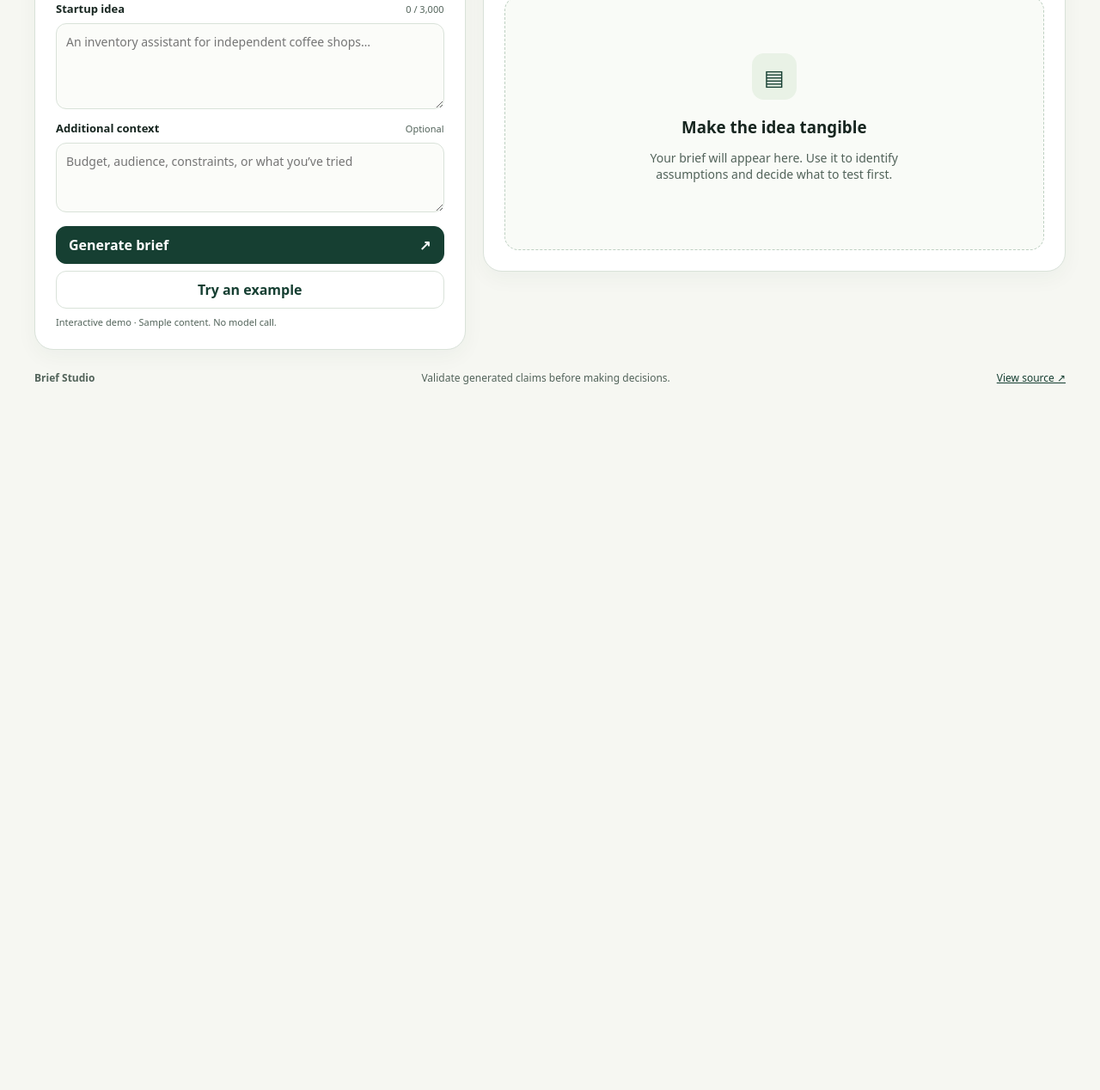
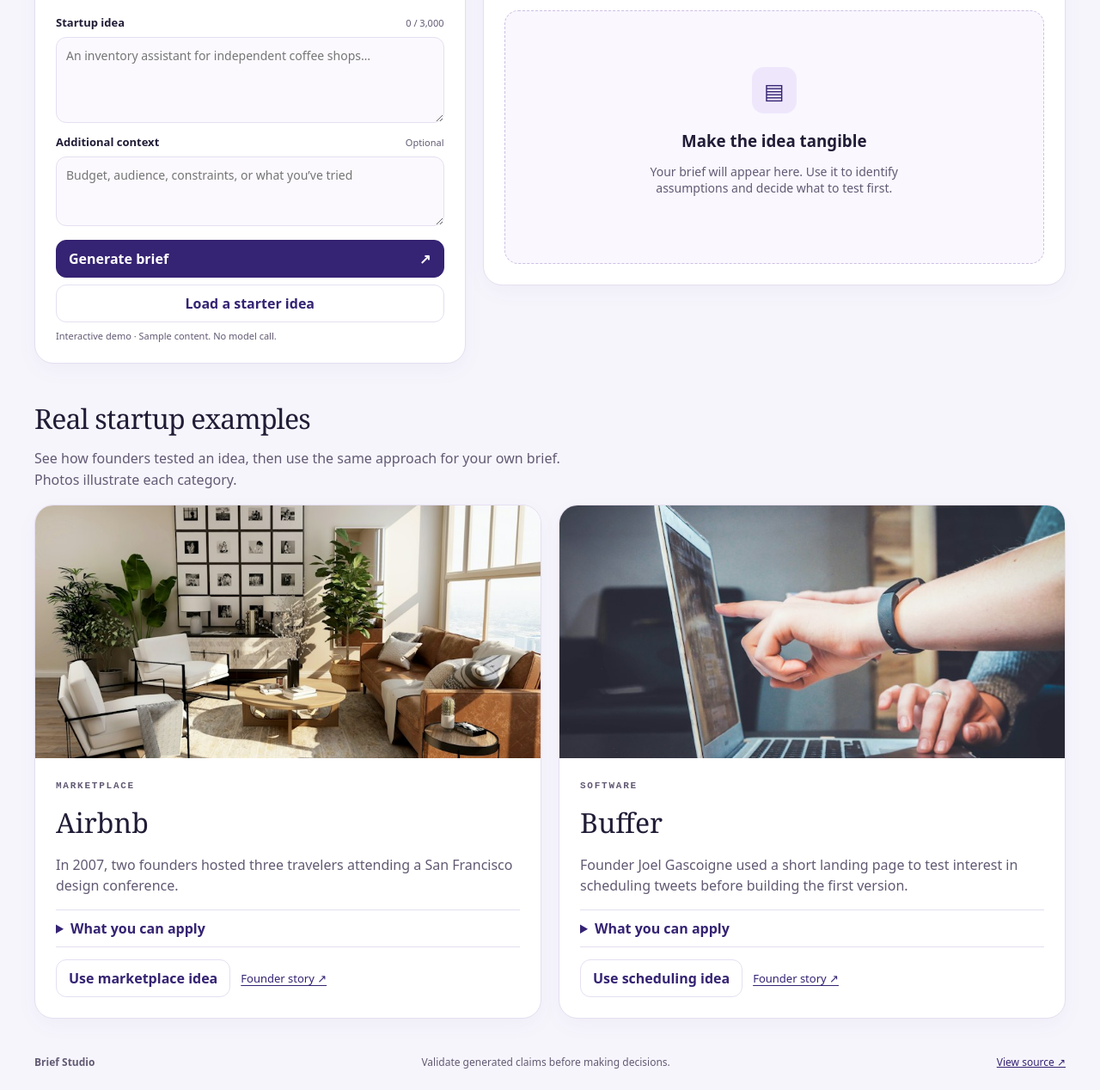
Before and after one commit to vams2krish/GenAI-Startup-Brief-Agent, a website: page ui/public/index.html in a window 1280 px wide. Shown: the part 561-1829 px from the top of the page at 86% size. Before the commit the page ends 1033 px from the top, so only its background shows below. Drawn offline with Linux system fonts and the light colour scheme; no server answers.

Commit message:
Add photographed startup case studies and violet design

```diff
--- a/ui/public/app.js
+++ b/ui/public/app.js
@@ -3,12 +3,33 @@ const idea = el('idea'), extra = el('extra'), status = el('status');
 let brief = '', local = false;
 const count = () => el('count').textContent = idea.value.length.toLocaleString('en-US') + ' / 3,000';
 idea.addEventListener('input',count);
-el('example').onclick = () => {
-  idea.value = 'A scheduling assistant for independent fitness coaches.';
-  extra.value = 'Start with solo coaches who use spreadsheets. Test a paid pilot before building integrations.';
+const examples = {
+  starter: ['A scheduling assistant for independent fitness coaches.',
+    'Start with solo coaches who use spreadsheets. Test a paid pilot before building integrations.'],
+  airbnb: ['An event-stay marketplace matching local hosts with conference attendees.',
+    'Start with one neighborhood and one event. Arrange the first bookings manually and track repeat interest from hosts and guests. Inspired by Airbnb’s first hosted stays.'],
+  buffer: ['A social post scheduler for independent creators who publish in batches.',
+    'Test interest with a landing page that describes the workflow and shows a paid plan. Invite visitors to a pilot before building integrations. Inspired by Buffer’s early landing-page test.']
+};
+function loadExample(key) {
+  const example = examples[key];
+  if (!example) return;
+  if ((idea.value.trim() || extra.value.trim()) &&
+      !examplesMatchDraft() && !window.confirm('Replace your current idea and context with this example?')) return;
+  [idea.value, extra.value] = example;
   count();
-  idea.focus();
-};
+  el('error').hidden = true;
+  idea.focus({preventScroll:true});
+  el('workspace').scrollIntoView({block:'start'});
+}
+function examplesMatchDraft() {
+  return Object.values(examples).some(([input, notes]) => idea.value === input && extra.value === notes);
+}
+el('example').onclick = () => loadExample('starter');
+for (const button of document.querySelectorAll('[data-example]')) {
+  button.addEventListener('click', () => loadExample(button.dataset.example));
+}
+
 const configReady = fetch('./api/config',{signal:AbortSignal.timeout(2500)}).then(async response => {
   if (!response.ok) return;
   const {models} = await response.json();
--- a/ui/public/index.html
+++ b/ui/public/index.html
@@ -1,13 +1,35 @@
 <!doctype html>
 <html lang="en"><head><meta charset="utf-8"><meta name="viewport" content="width=device-width,initial-scale=1"><title>Brief Studio — Startup planning workspace</title><link rel="stylesheet" href="./styles.css"><script type="module" src="./app.js"></script></head>
 <body><header><div class="shell nav"><a class="brand" href="./"><b>✳</b> Brief Studio</a><span id="mode" class="badge">◉ Demo workspace</span></div></header>
-<main class="shell"><section class="hero"><p class="label">BRIEF STUDIO / WORKSPACE</p><h1>Give your idea<br><em>a first draft.</em></h1><p>Turn a rough startup idea into a structured brief you can critique, share, and build on.</p><span class="star" aria-hidden="true">✳</span></section>
-<div class="workspace"><section class="card"><p class="label">01 / INPUT</p><h2>Shape your idea</h2><p>Start with the problem and who has it.</p>
+<main class="shell"><section class="hero"><h1>Give your idea<br><em>a first draft.</em></h1><p>Turn a rough startup idea into a structured brief you can critique, share, and build on.</p><a class="hero-link" href="#examples">Explore real examples ↓</a></section>
+<div class="workspace" id="workspace"><section class="card"><h2>Shape your idea</h2><p>Start with the problem and who has it.</p>
 <form id="form"><label for="idea">Startup idea <small id="count">0 / 3,000</small></label><textarea id="idea" required maxlength="3000" rows="4" placeholder="An inventory assistant for independent coffee shops…"></textarea>
 <label for="extra">Additional context <small>Optional</small></label><textarea id="extra" maxlength="2000" rows="3" placeholder="Budget, audience, constraints, or what you’ve tried"></textarea>
 <div id="model-field" hidden><label for="model">Ollama model</label><select id="model"></select></div>
-<button class="primary" id="generate">Generate brief <span aria-hidden="true">↗</span></button><button type="button" id="example">Try an example</button></form><p id="note" class="fine">Interactive demo · Sample content. No model call.</p></section>
-<section class="card"><p class="label">02 / OUTPUT</p><h2>Your startup brief</h2><p id="status" role="status">Ready when you are.</p><p id="error" role="alert" hidden></p>
+<button class="primary" id="generate">Generate brief <span aria-hidden="true">↗</span></button><button type="button" id="example">Load a starter idea</button></form><p id="note" class="fine">Interactive demo · Sample content. No model call.</p></section>
+<section class="card"><h2>Your startup brief</h2><p id="status" role="status">Ready when you are.</p><p id="error" role="alert" hidden></p>
 <div id="empty"><span aria-hidden="true">▤</span><h3>Make the idea tangible</h3><p>Your brief will appear here. Use it to identify assumptions and decide what to test first.</p></div>
 <div id="actions" hidden><button id="copy">Copy brief</button><button id="download">Download .md</button></div><article id="result" hidden></article></section></div>
+<section id="examples" class="examples" aria-labelledby="examples-title">
+  <h2 id="examples-title">Real startup examples</h2>
+  <p>See how founders tested an idea, then use the same approach for your own brief. Photos illustrate each category.</p>
+  <div class="example-grid">
+    <article class="card case">
+      <img src="./photos/hosting.jpg" width="800" height="450" loading="lazy" alt="Living room with a sofa and natural light">
+      <div class="case-body"><p class="label">MARKETPLACE</p><h3>Airbnb</h3>
+        <p>In 2007, two founders hosted three travelers attending a San Francisco design conference.</p>
+        <details><summary>What you can apply</summary><p>Before building a marketplace, try arranging the first few bookings by hand around one event. Ask guests and hosts what would make them book or list again.</p></details>
+        <div class="case-actions"><button type="button" data-example="airbnb">Use marketplace idea</button><a href="https://news.airbnb.com/airbnb-celebrates-half-a-billion-guest-arrivals">Founder story ↗</a></div>
+      </div>
+    </article>
+    <article class="card case">
+      <img src="./photos/scheduling.jpg" width="800" height="450" loading="lazy" alt="People working together at a laptop">
+      <div class="case-body"><p class="label">SOFTWARE</p><h3>Buffer</h3>
+        <p>Founder Joel Gascoigne used a short landing page to test interest in scheduling tweets before building the first version.</p>
+        <details><summary>What you can apply</summary><p>Describe one scheduling problem on a landing page. Show what a paid plan might include and ask interested visitors to join a pilot.</p></details>
+        <div class="case-actions"><button type="button" data-example="buffer">Use scheduling idea</button><a href="https://buffer.com/resources/idea-to-paying-customers-in-7-weeks-how-we-did-it/">Founder story ↗</a></div>
+      </div>
+    </article>
+  </div>
+</section>
 <footer><strong>Brief Studio</strong><span>Validate generated claims before making decisions.</span><a href="https://github.com/vams2krish/GenAI-Startup-Brief-Agent">View source ↗</a></footer></main></body></html>
--- a/ui/public/styles.css
+++ b/ui/public/styles.css
@@ -1,5 +1,21 @@
-:root{color-scheme:light;--canvas:#f6f7f2;--paper:#fff;--ink:#16251f;--soft:#52635a;--forest:#163f32;--line:#d9e2d9;--lime:#dafa84;--mint:#e9f2e6;--error:#912d39;--radius:22px;font-family:system-ui,sans-serif}
-*{box-sizing:border-box}[hidden]{display:none!important}body{margin:0;background:var(--canvas);color:var(--ink)}.shell{width:min(1200px,calc(100% - 64px));margin:auto}header{background:var(--paper);border-bottom:1px solid var(--line)}.nav{height:68px;display:flex;align-items:center;justify-content:space-between}.brand{display:flex;align-items:center;gap:10px;text-decoration:none;font-weight:800;color:var(--ink);font-size:19px}.brand b{display:grid;place-items:center;width:34px;height:34px;border-radius:10px;background:var(--forest);color:var(--lime)}.badge{border-radius:99px;background:var(--mint);color:var(--forest);font-size:12px;padding:8px 13px;font-weight:700}
-.hero{position:relative;isolation:isolate;overflow:hidden;margin:28px 0 20px;border-radius:28px;background:var(--forest);color:white;padding:35px 44px}.label{font:700 11px/1.4 ui-monospace,monospace;letter-spacing:.16em;color:var(--forest);margin:0 0 13px}.hero .label,.hero em{color:var(--lime)}.hero h1{font:500 clamp(43px,6vw,75px)/.96 Georgia,serif;letter-spacing:-.045em;margin:13px 0 16px}.hero p:last-of-type{max-width:420px;color:#d8e9db;line-height:1.55;margin:0}.star{position:absolute;z-index:-1;right:60px;top:50%;translate:0 -50%;font-size:245px;color:var(--lime);opacity:.75;rotate:-12deg}
-.workspace{display:grid;grid-template-columns:minmax(0,.85fr) minmax(0,1.15fr);gap:20px;align-items:start}.card{border:1px solid var(--line);background:var(--paper);border-radius:var(--radius);padding:24px;box-shadow:0 8px 25px #163f320b}h2{font:500 32px/1.12 Georgia,serif;letter-spacing:-.025em;margin:0}.card>p:not(.label){font-size:14px;color:var(--soft);margin:8px 0 16px}form{display:grid;gap:8px}label{display:flex;justify-content:space-between;align-items:center;font-size:13px;font-weight:750;margin-top:5px}small{font-size:11px;color:var(--soft);font-weight:500}textarea,select{width:100%;background:#fbfcf9;color:var(--ink);border:1px solid var(--line);border-radius:12px;padding:11px;font:inherit;font-size:14px}textarea{resize:vertical}select{margin-top:8px}button{font:inherit;font-weight:720;border-radius:12px;padding:10px 14px;cursor:pointer;background:var(--paper);border:1px solid var(--line);color:var(--forest)}button:hover{background:var(--mint)}button:disabled{cursor:wait;opacity:.65}.primary,.primary:hover{margin-top:8px;border-color:var(--forest);background:var(--forest);color:white;display:flex;justify-content:space-between}:focus-visible{outline:3px solid #51895f;outline-offset:3px}.card .fine{font-size:11px!important;margin-bottom:0!important}
-#empty{min-height:295px;display:grid;align-content:center;justify-items:center;text-align:center;border:1px dashed #bed0c2;border-radius:16px;background:#f9fbf7;padding:25px}#empty span{background:var(--mint);color:var(--forest);border-radius:14px;padding:10px 14px;font-size:25px}#empty h3{margin-bottom:0}#empty p{color:var(--soft);font-size:14px;max-width:295px}#actions{display:flex;gap:8px;flex-wrap:wrap}#actions button{font-size:13px}#result{overflow-wrap:anywhere;font-size:14px;line-height:1.6}#result h3{font:500 23px/1.2 Georgia,serif;margin:21px 0 8px}#result p{white-space:pre-wrap;margin:8px 0}#error{border-radius:12px;background:#fff0f0;color:var(--error);padding:12px}footer{display:flex;gap:14px;justify-content:space-between;flex-wrap:wrap;padding:24px 0;color:var(--soft);font-size:12px}footer a{color:var(--forest)}@media(max-width:760px){.shell{width:calc(100% - 28px)}.workspace{grid-template-columns:1fr}.hero{padding:27px 22px;margin-top:18px}.star{right:-28px;opacity:.15}.card{padding:19px}.nav{height:60px}}
+:root{color-scheme:light;--canvas:#f7f5fc;--paper:#fff;--ink:#211c36;--soft:#625a73;--violet:#352373;--line:#e5dff0;--peach:#ffd5ab;--lavender:#eee7fc;--error:#912d39;--radius:22px;font-family:system-ui,sans-serif}
+*{box-sizing:border-box}[hidden]{display:none!important}body{margin:0;background:var(--canvas);color:var(--ink)}.shell{width:min(1200px,calc(100% - 64px));margin:auto}header{background:var(--paper);border-bottom:1px solid var(--line)}.nav{height:68px;display:flex;align-items:center;justify-content:space-between}.brand{display:flex;align-items:center;gap:10px;text-decoration:none;font-weight:800;color:var(--ink);font-size:19px}.brand b{display:grid;place-items:center;width:34px;height:34px;border-radius:10px;background:var(--violet);color:var(--peach)}.badge{border-radius:99px;background:var(--lavender);color:var(--violet);font-size:12px;padding:8px 13px;font-weight:700}
+.hero{position:relative;isolation:isolate;overflow:hidden;margin:28px 0 20px;border-radius:28px;background:var(--violet);color:white;padding:35px 44px}.label{font:700 11px/1.4 ui-monospace,monospace;letter-spacing:.16em;color:var(--violet);margin:0 0 13px}.hero .label,.hero em{color:var(--peach)}.hero h1{font:500 clamp(43px,6vw,75px)/.96 Georgia,serif;letter-spacing:-.045em;margin:13px 0 16px}.hero p:last-of-type{max-width:420px;color:#eee5ff;line-height:1.55;margin:0}.star{position:absolute;z-index:-1;right:60px;top:50%;translate:0 -50%;font-size:245px;color:var(--peach);opacity:.75;rotate:-12deg}
+.workspace{display:grid;grid-template-columns:minmax(0,.85fr) minmax(0,1.15fr);gap:20px;align-items:start}.card{border:1px solid var(--line);background:var(--paper);border-radius:var(--radius);padding:24px;box-shadow:0 8px 25px #3523730b}h2{font:500 32px/1.12 Georgia,serif;letter-spacing:-.025em;margin:0}.card>p:not(.label){font-size:14px;color:var(--soft);margin:8px 0 16px}form{display:grid;gap:8px}label{display:flex;justify-content:space-between;align-items:center;font-size:13px;font-weight:750;margin-top:5px}small{font-size:11px;color:var(--soft);font-weight:500}textarea,select{width:100%;background:#fbf9fe;color:var(--ink);border:1px solid var(--line);border-radius:12px;padding:11px;font:inherit;font-size:14px}textarea{resize:vertical}select{margin-top:8px}button{font:inherit;font-weight:720;border-radius:12px;padding:10px 14px;cursor:pointer;background:var(--paper);border:1px solid var(--line);color:var(--violet)}button:hover{background:var(--lavender)}button:disabled{cursor:wait;opacity:.65}.primary,.primary:hover{margin-top:8px;border-color:var(--violet);background:var(--violet);color:white;display:flex;justify-content:space-between}:focus-visible{outline:3px solid #8153ce;outline-offset:3px}.card .fine{font-size:11px!important;margin-bottom:0!important}
+#empty{min-height:295px;display:grid;align-content:center;justify-items:center;text-align:center;border:1px dashed #ccc0e3;border-radius:16px;background:#faf7ff;padding:25px}#empty span{background:var(--lavender);color:var(--violet);border-radius:14px;padding:10px 14px;font-size:25px}#empty h3{margin-bottom:0}#empty p{color:var(--soft);font-size:14px;max-width:295px}#actions{display:flex;gap:8px;flex-wrap:wrap}#actions button{font-size:13px}#result{overflow-wrap:anywhere;font-size:14px;line-height:1.6}#result h3{font:500 23px/1.2 Georgia,serif;margin:21px 0 8px}#result p{white-space:pre-wrap;margin:8px 0}#error{border-radius:12px;background:#fff0f0;color:var(--error);padding:12px}footer{display:flex;gap:14px;justify-content:space-between;flex-wrap:wrap;padding:24px 0;color:var(--soft);font-size:12px}footer a{color:var(--violet)}@media(max-width:760px){.shell{width:calc(100% - 28px)}.workspace{grid-template-columns:1fr}.hero{padding:27px 22px;margin-top:18px}.star{right:-28px;opacity:.15}.card{padding:19px}.nav{height:60px}}
+.hero{background:linear-gradient(115deg,#24174d,#5941a5);padding-block:44px}
+.hero-link{display:inline-block;margin-top:20px;color:#ffdfc0;font-weight:700;text-underline-offset:4px}
+.examples{margin:46px 0 18px;scroll-margin-top:20px}
+.examples>p{color:var(--soft);max-width:620px;line-height:1.55}
+.example-grid{display:grid;grid-template-columns:repeat(2,minmax(0,1fr));gap:20px}
+.case{padding:0;overflow:hidden}
+.case img{width:100%;height:auto;aspect-ratio:16/8;object-fit:cover;display:block}
+.case-body{padding:24px}
+.case h3{font:500 32px Georgia,serif;margin:0}
+.case p{color:var(--soft);line-height:1.5}
+.case details{padding-block:10px;border-block:1px solid var(--line)}
+.case summary{cursor:pointer;color:var(--violet);font-weight:700}
+.case-actions{display:flex;align-items:center;flex-wrap:wrap;gap:12px;margin-top:14px}
+.case-actions a{font-size:13px;color:var(--violet);text-underline-offset:3px}
+#workspace{scroll-margin-top:20px}
+@media(max-width:760px){.example-grid{grid-template-columns:1fr}.hero{padding-block:29px}}
```
Also changed, not shown: README.md, docs/screenshots/07-real-examples.png (added), docs/screenshots/08-loaded-example.png (added), docs/screenshots/09-mobile-examples.png (added), ui/README_UI.md, ui/public/photos/hosting.jpg (added), ui/public/photos/scheduling.jpg (added).
